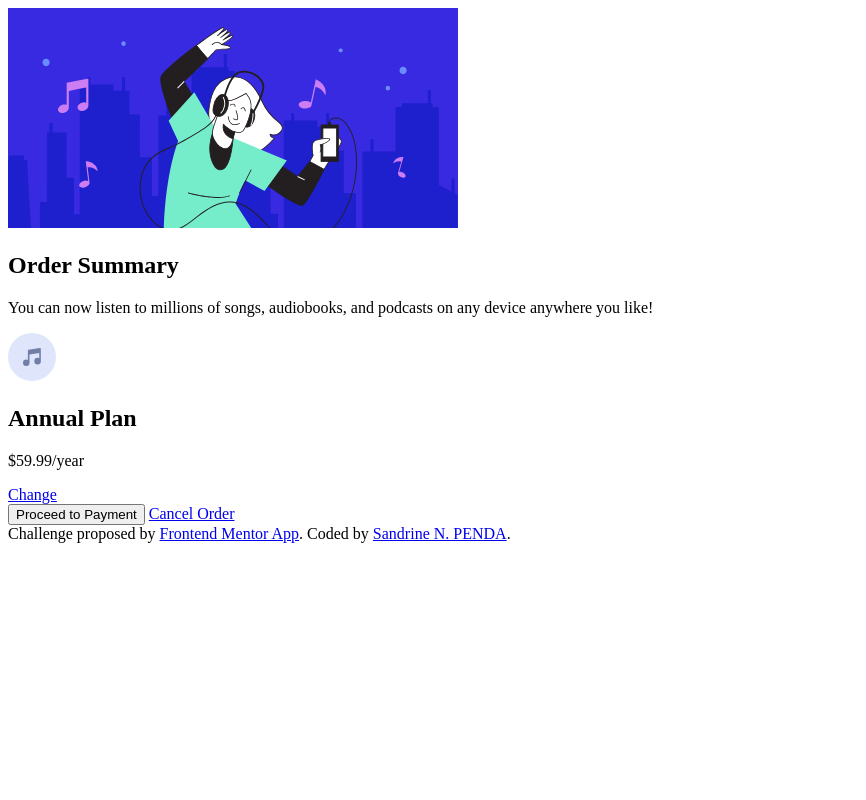
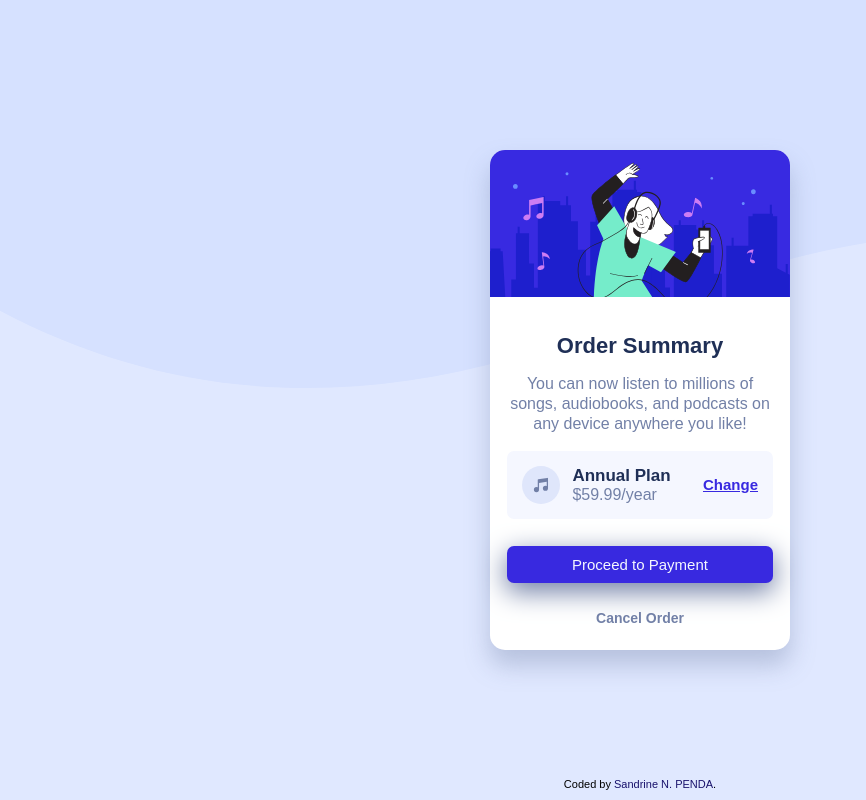
Before and after one commit to SandrinePENDA/order-summary, a plain HTML site: page index.html in a window 1280 px wide. Shown: the whole page, without its empty margins (0-866 px from the left). Drawn offline with Linux system fonts and the light colour scheme; a web font is replaced by a local one.

Commit message:
Updates: index + styles + readme files

```diff
--- /dev/null
+++ b/css/style.css
@@ -0,0 +1,169 @@
+@import url("https://fonts.google.com/specimen/Red+Hat+Display");
+/*** GENERAL SETTINGS ***/
+/* Font */
+/* Reset */
+* {
+  margin: 0;
+  padding: 0;
+  box-sizing: border-box;
+}
+
+/* Colors */
+/*** END SETTINGS ***/
+body {
+  max-width: 1440px;
+  height: 100vh;
+  background-color: #e0e8ff;
+  font-family: "Red Hat Display", sans-serif;
+  background-image: url("../images/pattern-background-desktop.svg");
+  background-repeat: no-repeat;
+  background-position: top right;
+  background-size: contain;
+  display: flex;
+  justify-content: center;
+  align-items: center;
+}
+
+/*** MAIN CONTENT ***/
+main.orderCard {
+  width: 300px;
+  height: 500px;
+  background-color: white;
+  border-radius: 15px;
+  display: flex;
+  flex-direction: column;
+  box-shadow: 0px 15px 25px 0.5px rgba(114, 128, 167, 0.3725490196);
+}
+main.orderCard .orderCard__hero img {
+  width: 300px;
+  border-radius: 15px 15px 0 0;
+  overflow: hidden;
+}
+main.orderCard .orderCard__infos {
+  text-align: center;
+  margin: 17px;
+}
+main.orderCard .orderCard__infos h1 {
+  font-size: 22px;
+  color: #1f2f56;
+  padding: 15px 0;
+}
+main.orderCard .orderCard__infos p {
+  line-height: 20px;
+  color: #7280a7;
+}
+main.orderCard .orderCard__bill {
+  margin: 0 17px 17px 17px;
+  padding: 15px;
+  border-radius: 7px;
+  background-color: #f5f7ff;
+  display: flex;
+  justify-content: space-between;
+  align-items: center;
+}
+main.orderCard .orderCard__bill .orderCard__bill-music {
+  max-width: 38px;
+  height: 38px;
+}
+main.orderCard .orderCard__bill .orderCard__bill-annual {
+  margin: 0 0 0 -20px;
+}
+main.orderCard .orderCard__bill .orderCard__bill-annual h2 {
+  color: #1f2f56;
+  font-size: 17px;
+}
+main.orderCard .orderCard__bill .orderCard__bill-annual p {
+  color: #7280a7;
+  font-size: 16px;
+}
+main.orderCard .orderCard__bill a.btn-change {
+  font-size: 15px;
+  color: #3829e0;
+  font-weight: 700;
+}
+main.orderCard .orderCard__bill a.btn-change:hover {
+  color: #7280a7;
+  text-decoration: none;
+}
+main.orderCard button.btn-submit {
+  border: none;
+  padding: 10px;
+  color: #f5f7ff;
+  margin: 10px 17px;
+  background-color: #3829e0;
+  font-size: 15px;
+  border-radius: 7px;
+  font-weight: 500;
+  outline: 0;
+  box-shadow: 0 8px 27px 1px #7280a7;
+  cursor: pointer;
+}
+main.orderCard button.btn-submit:hover {
+  background-color: rgba(56, 41, 224, 0.434);
+  border: none;
+}
+main.orderCard a.btn-cancel {
+  text-align: center;
+  font-size: 14px;
+  font-weight: 700;
+  color: #7280a7;
+  margin: 17px 0;
+  text-decoration: none;
+}
+main.orderCard a.btn-cancel:hover {
+  color: #1f2f56;
+}
+
+/*** FOOTER ***/
+.attribution {
+  font-size: 11px;
+  text-align: center;
+}
+
+.attribution a {
+  color: #18126c;
+  text-decoration: none;
+}
+.attribution a:hover {
+  text-decoration: underline;
+}
+
+.attribution {
+  position: absolute;
+  bottom: 10px;
+}
+
+/*** MEDIA QUERIES ***/
+/* For mobiles */
+@media (max-width: 768px) {
+  body {
+    background-image: url("../images/pattern-background-mobile.svg");
+    background-position: top center;
+    background-size: contain;
+    overflow: hidden;
+  }
+  main.orderCard {
+    min-width: 320px;
+    height: auto;
+  }
+  main.orderCard .orderCard__hero img {
+    width: 100%;
+    min-width: 320px;
+  }
+}
+/* For screens larger than 1440px */
+@media (min-width: 1441px) {
+  body {
+    max-width: 100vw;
+  }
+  body main.orderCard {
+    min-width: 450px;
+    height: auto;
+  }
+  body main.orderCard .orderCard__hero img {
+    width: fit-content;
+    object-fit: contain;
+  }
+}
+
+/*# sourceMappingURL=style.css.map */
--- a/index.html
+++ b/index.html
@@ -1,14 +1,10 @@
 <!DOCTYPE html>
 <html lang="en">
+
 <head>
   <meta charset="UTF-8">
   <meta name="viewport" content="width=device-width, initial-scale=1.0">
-    <link
-      rel="icon"
-      type="image/png"
-      sizes="32x32"
-      href="./images/favicon-32x32.png"
-    >
+  <link rel="icon" type="image/png" sizes="32x32" href="./images/favicon-32x32.png">
   <link rel="stylesheet" href="css/style.css">
 
   <title>Frontend Mentor | Order summary component</title>
@@ -18,11 +14,11 @@
   <!-- Main content -->
   <main class="orderCard">
     <!-- Hero image -->
-      <img
-      src="images/illustration-hero.svg"
-      class="orderComponent__image"
+    <div class="orderCard__hero">
+      <img src="images/illustration-hero.svg"
         alt="Illustration of someone enjoying listening to music, podcasts, etc. through his subscription."
         title="Illustration of someone enjoying listening to music, podcasts, etc. through his subscription.">
+    </div>
 
     <!-- Infos section -->
     <section class="orderCard__infos">
@@ -32,37 +28,32 @@
     </section>
 
     <!-- Subscription paiement section-->
-      <section class="orderCard__pay">
-        <img
-        src="images/icon-music.svg"
-        class="orderCard__pay-image"
-        alt="Musical note symbol"
+    <section class="orderCard__bill">
+      <img src="images/icon-music.svg" class="orderCard__bill-music" alt="Musical note symbol"
         title="Musical note symbol">
 
       <!-- Annual billing -->
-        <div class="orderCard__pay-annual">
+      <div class="orderCard__bill-annual">
         <h2>Annual Plan</h2>
         <p>$59.99/year</p>
       </div>
 
       <!-- Change the subscription -->
-        <a href="#">Change</a>
+      <a href="#" class="btn-change" title="Change the billing plan.">Change</a>
     </section>
 
     <!-- Validation of order summary -->
-      <button type="submit">Proceed to Payment</button>
+    <button type="submit" class="btn-submit">Proceed to Payment</button>
 
     <!-- Annullement of the order -->
-      <a href="#">Cancel Order</a>
+    <a href="#" class="btn-cancel">Cancel Order</a>
   </main>
 
   <!-- Footer -->
   <footer class="attribution">
-      Challenge proposed by <a href="https://www.frontendmentor.io?ref=challenge" target="_blank"
-        >Frontend Mentor App</a>.
-        Coded by <a href="https://github.com/SandrinePENDA?tab=repositories"
-        target="_blank"
-        title="Sandrine N. PENDA, frontend integrator">Sandrine N. PENDA</a>.
+    Coded by <a href="https://github.com/SandrinePENDA?tab=repositories" target="_blank"
+      title="Frontend integrator">Sandrine N. PENDA</a>.
   </footer>
 </body>
+
 </html>
```
Also changed, not shown: 1 other file. Lines whose indentation alone changed are shown as unchanged.
